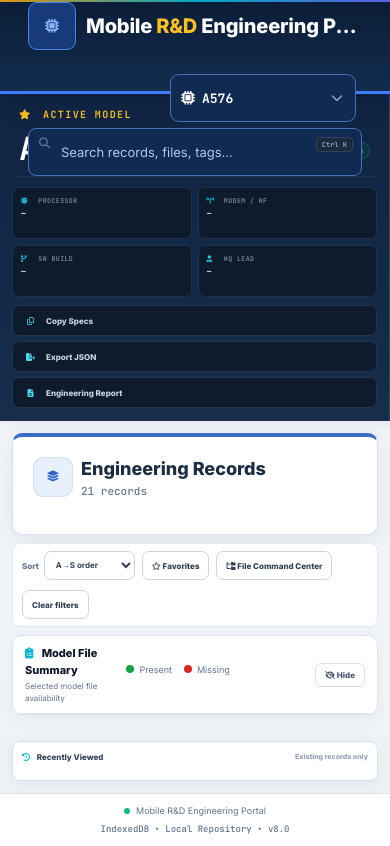
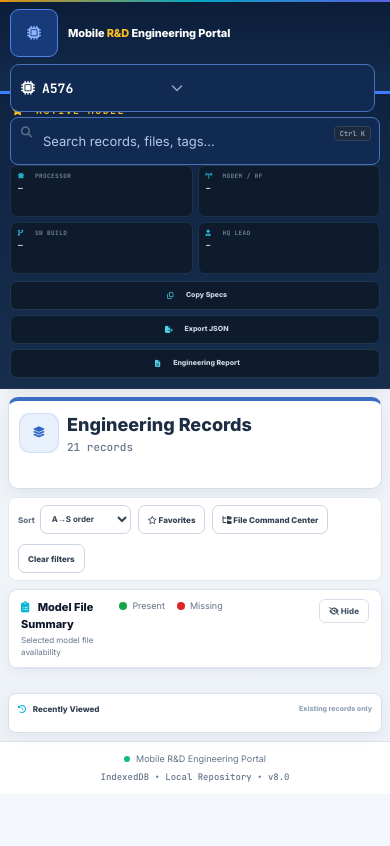
Before and after one commit to shivamkushwaha20996-cmyk/Mobile-RD-Engineering-Portal, a website: page index.html in a window 390 px wide. Drawn offline with nearby package versions, Linux system fonts and the light colour scheme.

Commit message:
Add files via upload

```diff
--- a/css/dashboard.css
+++ b/css/dashboard.css
@@ -1107,3 +1107,103 @@ body[data-theme="dark"] .file-center-search,body[data-theme="dark"] .file-center
 @media(max-width:1199px) and (min-width:901px){.records-grid{grid-template-columns:repeat(4,minmax(0,1fr)) !important}.records-grid .record-card[data-record="O"]{grid-column:span 1 !important}}
 @media(max-width:900px){.records-grid{grid-template-columns:repeat(2,minmax(0,1fr)) !important}.records-grid .record-card[data-record="O"]{grid-column:span 1 !important}}
 @media(max-width:600px){.records-grid{grid-template-columns:1fr !important}}
+
+/* =========================================================
+   FINAL MOBILE FIX — V41
+   The workspace must become a true single-column mobile layout.
+   This override is intentionally last so it wins over all earlier
+   desktop/laptop workspace rules.
+   ========================================================= */
+@media (max-width: 900px){
+  html,body{width:100%;min-width:0!important;overflow-x:hidden!important}
+  .workspace-shell{
+    display:flex!important;
+    flex-direction:column!important;
+    width:100%!important;
+    min-height:0!important;
+    margin:0!important;
+  }
+  .model-sidebar{
+    position:relative!important;
+    top:auto!important;
+    left:auto!important;
+    width:100%!important;
+    max-width:none!important;
+    height:auto!important;
+    max-height:none!important;
+    overflow:visible!important;
+    box-sizing:border-box!important;
+    border-right:0!important;
+    border-bottom:1px solid #263449!important;
+    padding:10px!important;
+    margin:0!important;
+  }
+  .workspace-shell>.app-container{
+    display:block!important;
+    width:100%!important;
+    max-width:none!important;
+    min-width:0!important;
+    box-sizing:border-box!important;
+    padding:10px!important;
+    margin:0!important;
+  }
+  .sidebar-top{
+    display:grid!important;
+    grid-template-columns:auto minmax(0,1fr) auto!important;
+    align-items:center!important;
+    gap:6px!important;
+    padding:0 2px 9px!important;
+  }
+  .sidebar-kicker{grid-column:1/-1!important}
+  .sidebar-model-code{font-size:24px!important;margin:0!important}
+  .sidebar-model-name{font-size:10px!important;margin:0!important;white-space:nowrap;overflow:hidden;text-overflow:ellipsis}
+  .model-sidebar .status-pill{margin:0!important;font-size:7px!important}
+  .sidebar-telemetry{grid-template-columns:repeat(4,minmax(0,1fr))!important;gap:5px!important;margin-top:8px!important}
+  .sidebar-metric{padding:6px 7px!important}
+  .sidebar-metric span{font-size:6px!important}
+  .sidebar-metric strong{font-size:8px!important}
+  .sidebar-actions{grid-template-columns:repeat(3,minmax(0,1fr))!important;gap:5px!important;margin-top:7px!important}
+  .sidebar-action{height:29px!important;padding:0 7px!important;font-size:7px!important}
+  .model-nav{margin-top:8px!important}
+  .model-nav-list{display:flex!important;overflow-x:auto!important;overflow-y:hidden!important;gap:4px!important}
+  .model-nav-item{min-width:90px!important;flex:0 0 auto!important}
+  .sidebar-footer{display:none!important}
+  .dashboard-toolbar{
+    width:100%!important;
+    box-sizing:border-box!important;
+    display:block!important;
+    padding:10px!important;
+    margin:0 0 8px!important;
+  }
+  .toolbar-main{display:block!important;width:100%!important}
+  .section-heading{margin-bottom:7px!important}
+  .category-tabs{width:100%!important;overflow-x:auto!important;display:flex!important}
+  .toolbar-status{display:none!important}
+  .data-tools{width:100%!important;box-sizing:border-box!important;margin:8px 0!important;display:flex!important;flex-direction:column!important;align-items:stretch!important}
+  .tool-group{width:100%!important;display:flex!important;flex-wrap:wrap!important}
+  .file-summary-board{width:100%!important;box-sizing:border-box!important}
+  .file-summary-table-wrap{width:100%!important;overflow-x:auto!important}
+  .records-grid{width:100%!important;min-width:0!important;grid-template-columns:1fr!important;gap:8px!important}
+  .records-grid .record-card{width:100%!important;min-width:0!important;grid-column:span 1!important}
+  .records-grid .record-card[data-record="O"]{grid-column:span 1!important}
+  .records-grid .record-card .file-area{min-width:0!important}
+  .recent-panel{width:100%!important;box-sizing:border-box!important;margin-top:10px!important}
+}
+
+@media (max-width: 600px){
+  .header-inner{padding:7px 10px!important;gap:7px!important}
+  .brand{width:100%!important}
+  .brand-title{font-size:11px!important}
+  .header-actions{width:100%!important;display:flex!important;flex-wrap:wrap!important;justify-content:flex-end!important;gap:5px!important}
+  .header-search{width:100%!important;order:10!important}
+  .model-picker-search{min-width:0!important;flex:1 1 150px!important}
+  .sidebar-telemetry{grid-template-columns:1fr 1fr!important}
+  .sidebar-actions{grid-template-columns:1fr!important}
+  .sidebar-action{justify-content:center!important}
+  .workspace-shell>.app-container{padding:8px!important}
+  .records-grid .record-card{min-height:0!important}
+  .record-body{padding:9px!important;gap:8px!important}
+  .record-title{font-size:11px!important}
+  .file-summary-heading{align-items:flex-start!important;gap:7px!important}
+  .summary-heading-actions{width:100%!important;justify-content:space-between!important}
+}
```
